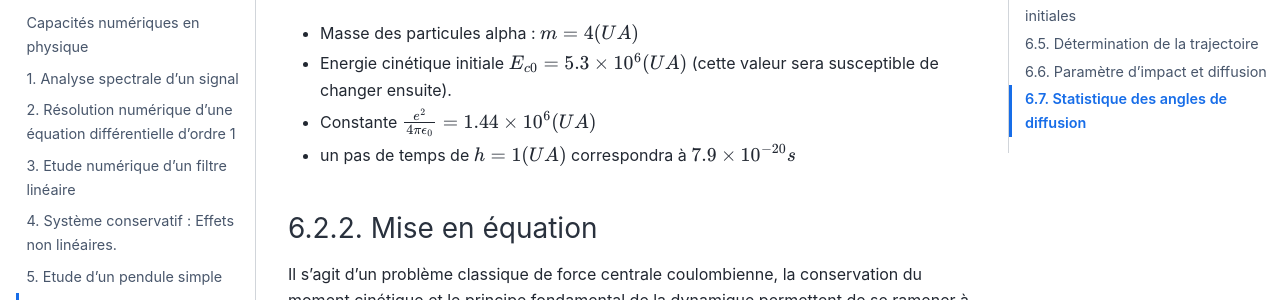
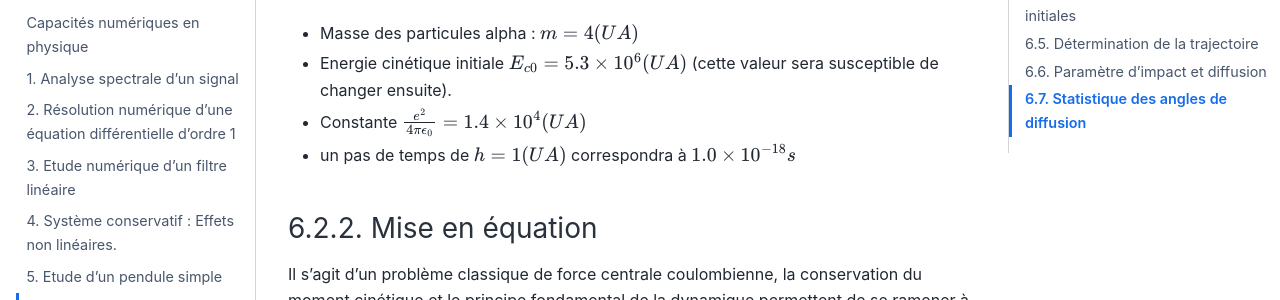
Before and after one commit to pcsi3physiquestan/capacites_numeriques_correction_sources, a Jupyter Book: the page built from meca_force_centrale_correction.md, in a window 1280 px wide and 900 px high, scrolled down 1501 px. Shown: the part 153-453 px from the top of the window. Built offline with Jupyter Book 1.0.4 settings and Sphinx 7.4.7 and the Sphinx Book theme 1.1.4, drawn with Linux system fonts in a browser that asks for light colours.

Commit message:
Mise à jour des sources

```diff
--- a/meca_force_centrale_correction.md
+++ b/meca_force_centrale_correction.md
@@ -43,8 +43,8 @@ Comme dans le cas de l'étude de la vibration moléculaire, on va se placer dans
 Dans ces conditions, les données numériques utiles deviennent :
 * Masse des particules alpha : $m = 4 (UA)$
 * Energie cinétique initiale $E_{c0} = 5.3 \times 10^6 (UA)$ (cette valeur sera susceptible de changer ensuite).
-* Constante ${e^2 \over 4 \pi \epsilon_0} = 1.44 \times 10^6 (UA)$
-* un pas de temps de $h = 1(UA)$ correspondra à $7.9 \times 10^{-20} s$
+* Constante ${e^2 \over 4 \pi \epsilon_0} = 1.4 \times 10^4 (UA)$
+* un pas de temps de $h = 1(UA)$ correspondra à $1.0 \times 10^{-18} s$
 
 ### Mise en équation
 Il s'agit d'un problème classique de force centrale coulombienne, la conservation du moment cinétique et le principe fondamental de la dynamique permettent de se ramener à un problème à trois inconnues :
--- a/signal_fourier_correction.py
+++ b/signal_fourier_correction.py
@@ -133,7 +133,7 @@ def trace_temp(fs, amps, phis, t1, t2, N):
 
 """Cas du créneau"""
 f0 = 1000  # Fondamental
-m = 10  # Nombre de composantes
+m = 30  # Nombre de composantes
 fs = (2 * np.arange(m) + 1) * f0  # Fréquence
 amps = 4 / (np.pi * (2 * np.arange(m) + 1))  # Amplitudes
 phis = np.ones(m) * (np.pi / 2)  # Phases
```
Also changed, not shown: other parts of meca_force_centrale_correction.md (+1 -1 lines), signal_fourier_correction.md (+1 -1 lines), signal_fourier_correction.ipynb.
